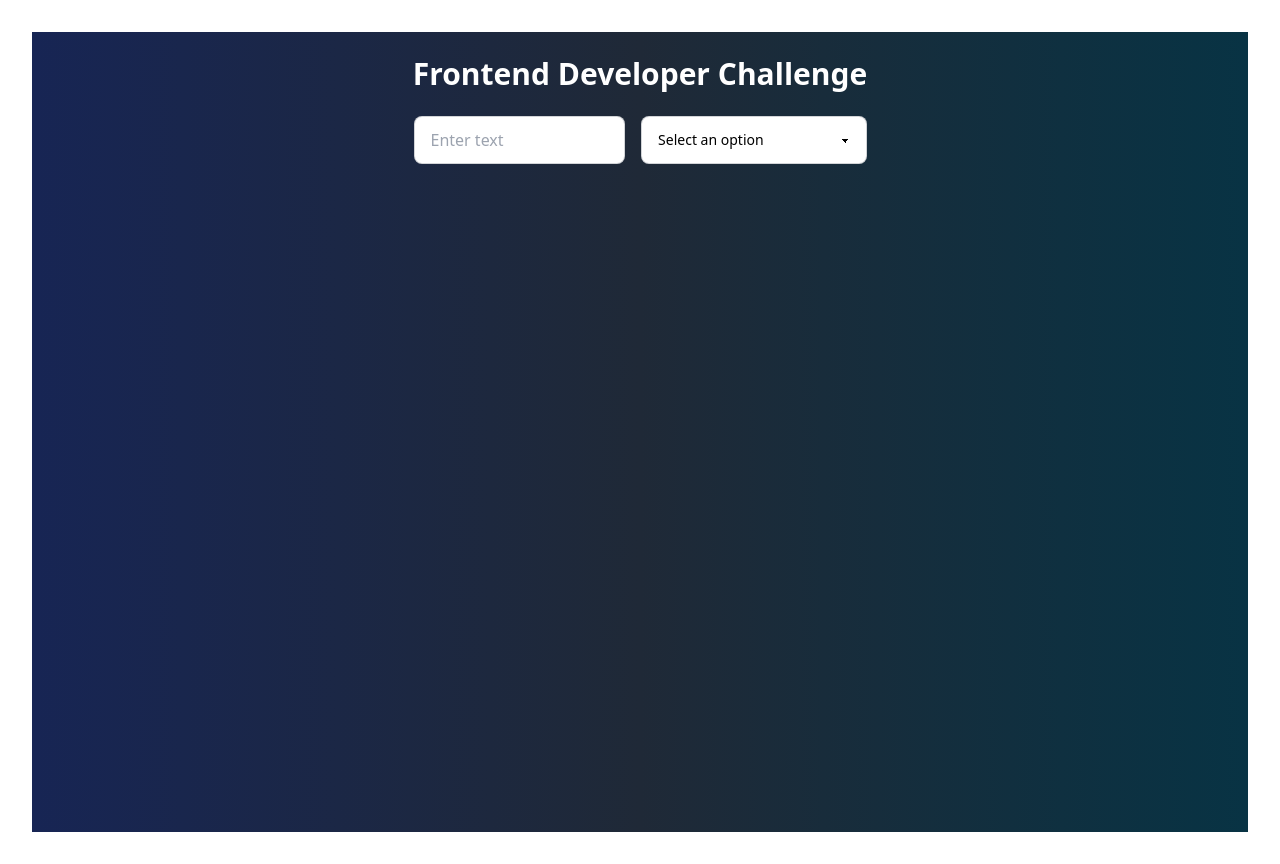
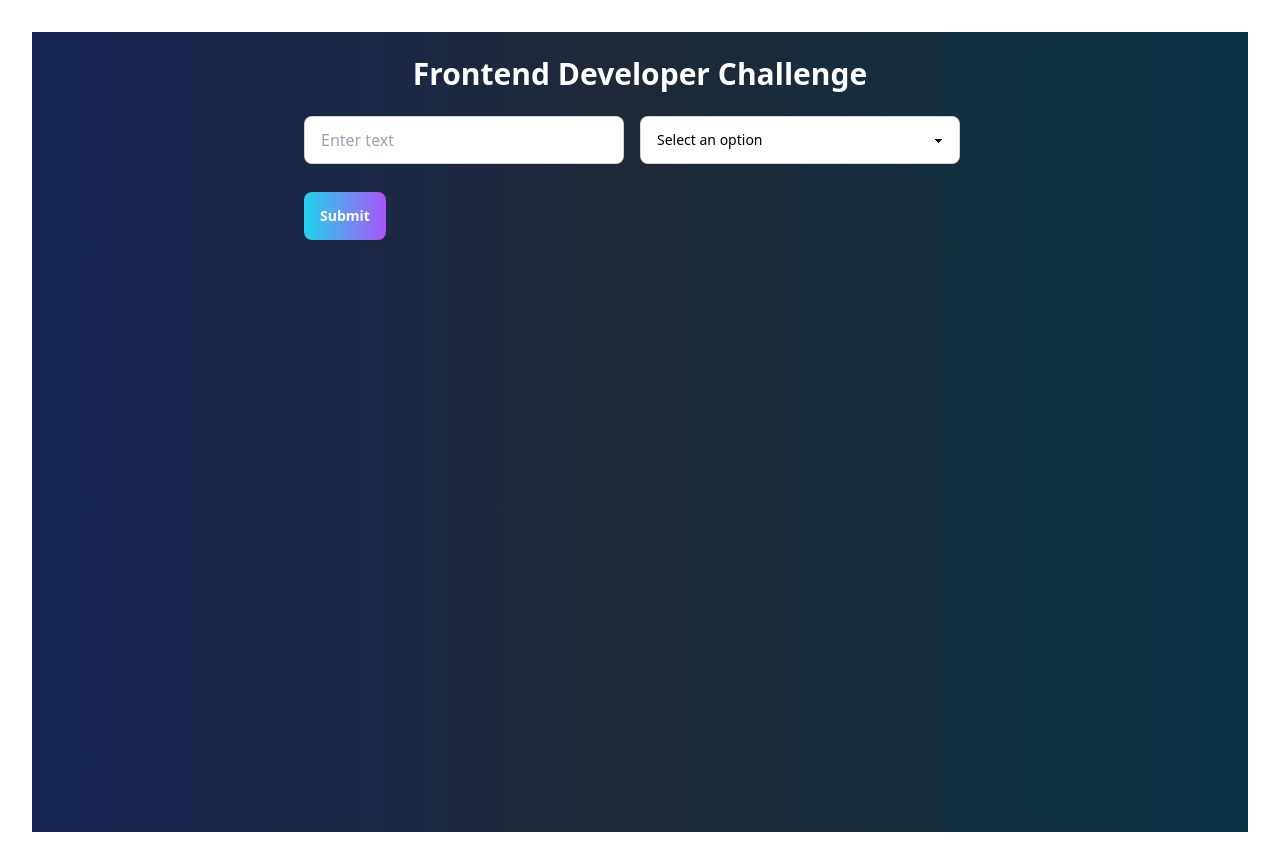
Before and after one commit to zannatin-tazri/form, a React (Vite) app: page / in a window 1280 px wide. Built offline with nearby package versions, Linux system fonts and the light colour scheme.

Commit message:
field validation and form state printed

```diff
--- a/src/components/Form.jsx
+++ b/src/components/Form.jsx
@@ -1,27 +1,90 @@
-import React from 'react';
+import React, { useState } from 'react';
 
 const Form = () => {
+  const [inputValue, setInputValue] = useState('');
+  const [selectValue, setSelectValue] = useState('');
+  const [errors, setErrors] = useState({});
+  const [submittedData, setSubmittedData] = useState(null);
+
+  const handleSubmit = (e) => {
+    e.preventDefault();
+
+    const newErrors = {};
+    if (!inputValue.trim()) {
+      newErrors.input = "This is a required field";
+    }
+    if (!selectValue.trim()) {
+      newErrors.select = "This is a required field";
+    }
+
+    if (Object.keys(newErrors).length > 0) {
+      setErrors(newErrors);
+      return;
+    }
+
+    // Save data and reset form
+    setSubmittedData({ input: inputValue, select: selectValue });
+    setInputValue('');
+    setSelectValue('');
+    setErrors({});
+  };
+
   return (
-
     <div className="min-h-screen flex flex-col items-center bg-gradient-to-r from-blue-950 via-gray-800 to-cyan-950 text-white p-6">
       <h1 className="text-3xl font-bold text-center mb-6">
         Frontend Developer Challenge
-      </h1>            <form className=''>
+      </h1>
+
+      <form onSubmit={handleSubmit} className="w-full max-w-2xl">
         <div className="flex gap-4">
           <input
             type="text"
+            value={inputValue}
+            onChange={(e) => setInputValue(e.target.value)}
             placeholder="Enter text"
-                        className="input input-bordered w-full max-w-xs"
+            className="input input-bordered w-full max-w-xs text-black"
           />
-                    <select className="text-black select select-bordered w-full max-w-xs">
+          <select
+            value={selectValue}
+            onChange={(e) => setSelectValue(e.target.value)}
+            className="text-black select select-bordered w-full max-w-xs"
+          >
             <option value="">Select an option</option>
-                        <option value="Full">Full Stack</option>
-                        <option value="Front">Front-end</option>
-                        <option value="Back">Back-end</option>
-                        <option value="DevOps">DevOps Engineer</option>
+            <option value="Full Stack">Full Stack</option>
+            <option value="Front-end">Front-end</option>
+            <option value="Back-end">Back-end</option>
+            <option value="DevOps Engineer">DevOps Engineer</option>
           </select>
         </div>
+
+        {/* Error messages */}
+        <div className="flex gap-4 mt-1">
+          <div className="w-full max-w-xs text-red-400 text-sm">
+            {errors.input}
+          </div>
+          <div className="w-full max-w-xs text-red-400 text-sm">
+            {errors.select}
+          </div>
+        </div>
+
+
+        <div className="mt-6 flex justify-start">
+          <button
+            type="submit"
+            className="btn bg-gradient-to-r from-cyan-400 to-purple-500 text-white border-none"
+          >
+            Submit
+          </button>
+        </div>
       </form>
+
+
+      {submittedData && (
+        <div className="mt-6 bg-white rounded-xl p-4 shadow-lg text-gray-900 w-full max-w-2xl">
+          <h3 className="text-lg font-semibold mb-2">Input: {submittedData.input}</h3>
+          <h3 className="text-lg font-semibold">Select: {submittedData.select}</h3>
+        </div>
+      )}
     </div>
   );
 };
```
Lines whose indentation alone changed are shown as unchanged.
